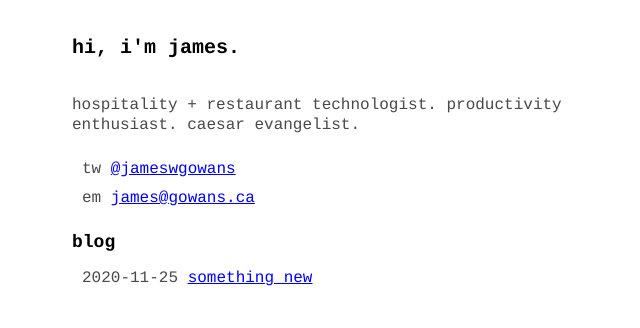
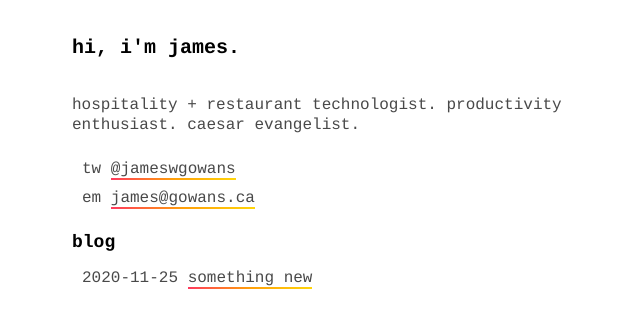
Before and after one commit to jamesgowans/jamesgowans.github.io, a Jekyll site: the page built from index.md, in a window 1280 px wide. Shown: the top 328 px of the page, without its empty margins (0-640 px from the left). Built offline with Jekyll 4.4.1, drawn with Linux system fonts in a browser that asks for light colours.

Commit message:
remove link colour

```diff
--- a/_includes/head.html
+++ b/_includes/head.html
@@ -10,13 +10,14 @@
 		h1 {font-size: 20px; color: black; margin-top: 36px; margin-bottom: 36px;}
 		h2 {font-size: 18px; margin-top: 24px; font-weight: bold; color: black;}
 		ul, li {list-style: none; padding-inline-start: 5px; margin-bottom: 9px; line-height: 20px; font-size: 16px; color: #494949;}
+		a {color: #494949; text-decoration: none; border: 0px; border-bottom: 2px solid; border-image: linear-gradient(to right, #ff375f, #ff9f0a, #ffd60a); border-image-slice:1;}
 		body {margin-left: 72px; font-family: Courier, monospace; width: 520px; padding-bottom: 150px;}
 		img {margin: 24px 0 36px 0; border: 1px solid gray;}
+
                 @media (prefers-color-scheme:dark) {
                        html {background: #222324;}
                        h1,h2,p,ul,li,code {color: #fff}
-                       a {color: #ff375f; text-decoration: none; border: 0px; border-bottom: 2px solid; border-image: linear-gradient(to right, #ff375f, #ff9f0a, #ffd60a); border-image-slice:1;}
-                       a:hover {color: #7dc3f5;}
+                       a {color: #fff; text-decoration: none; border: 0px; border-bottom: 2px solid; border-image: linear-gradient(to right, #ff375f, #ff9f0a, #ffd60a); border-image-slice:1;}
                 }
                 @media screen and (max-width: 519px) {
                        body {width: 90%; margin-left: 5%; margin-right: 5%;}
```
